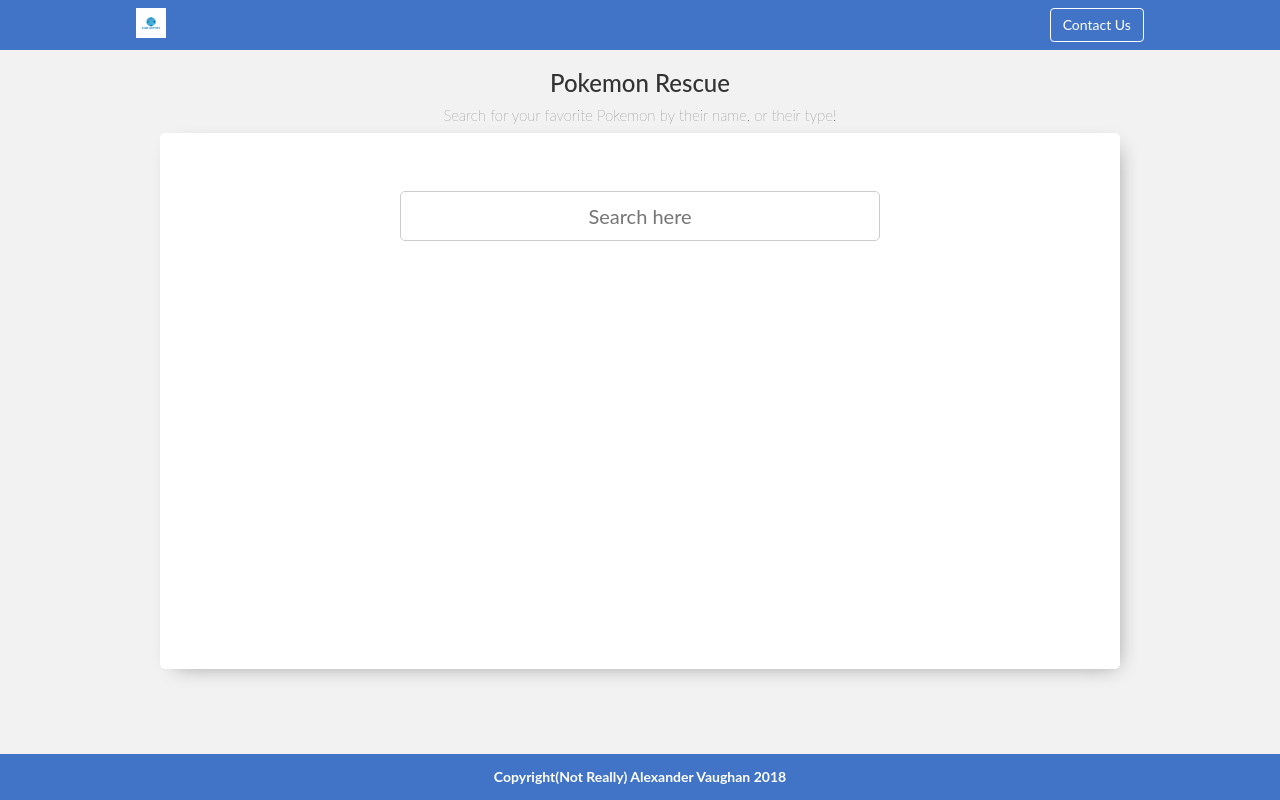
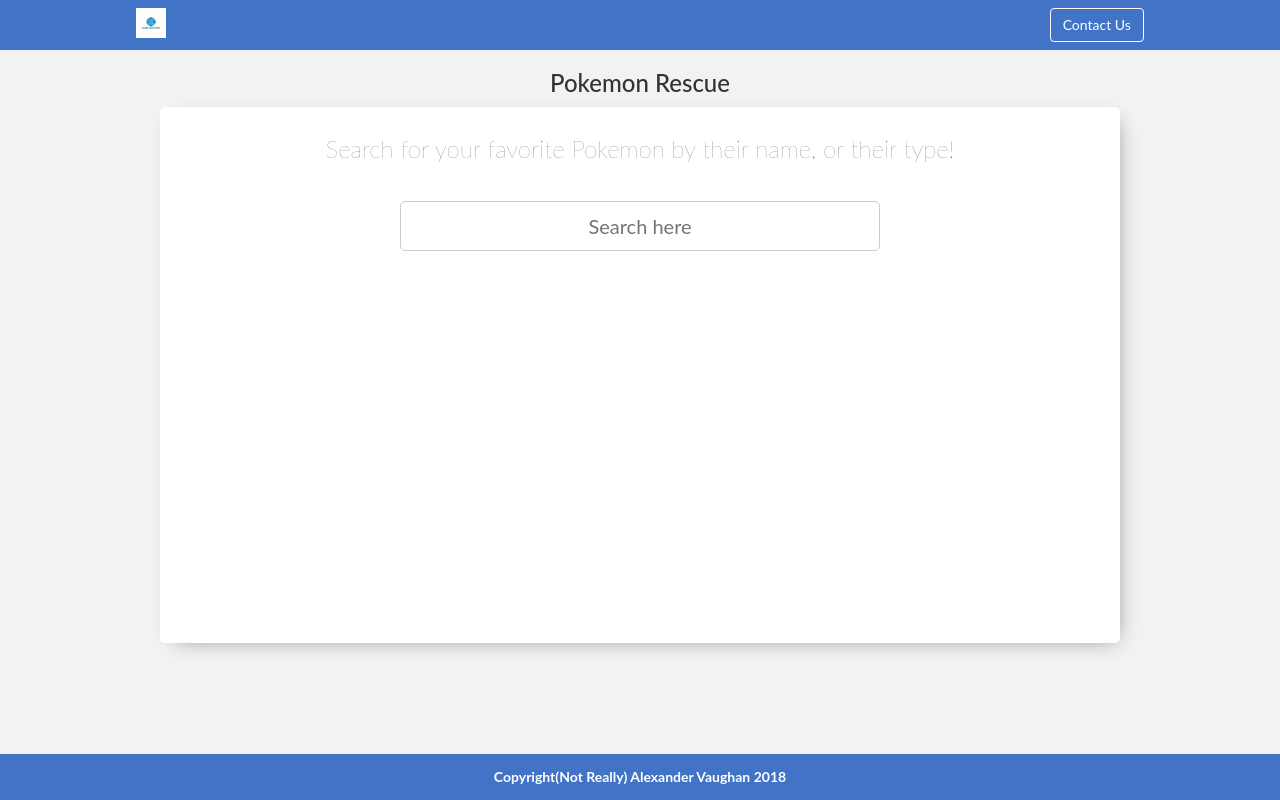
Before and after one commit to Alkarin/rescue-angular, an Angular app: page / in a window 1280 px wide. Built offline with nearby package versions, Linux system fonts and the light colour scheme.

Commit message:
Move subtitle to container

```diff
--- a/src/app/app.component.html
+++ b/src/app/app.component.html
@@ -1,9 +1,9 @@
 <div id="app-title">
   <h1>Pokemon Rescue</h1>
-  <h2>Search for your favorite Pokemon by their name, or their type!</h2>
 </div>
 
 <div class="container">
+  <h2 id="container-title">Search for your favorite Pokemon by their name, or their type!</h2>
     <input id="search-bar" placeholder="Search here" (keyup)="searchTerm$.next($event.target.value)">
 
   <div id="search-results">
--- a/src/styles.css
+++ b/src/styles.css
@@ -119,8 +119,16 @@
   text-align: center;
 }
 
+#container-title {
+  text-align: center;
+  margin-top: 3%;
+  font-size: 24px;
+  font-weight: 200;
+  color: #616161;
+}
+
 #search-bar {
-  margin: 6% 25% 0% 25%;
+  margin: 3% 25% 0% 25%;
   text-align: center;
   font-size: 20px;
   width: 50%;
@@ -149,7 +157,6 @@
   border-radius: 0px;
 }
 
-
 .search-result:hover {
   background-image: radial-gradient(circle, rgba(65, 116, 199, 0.12) 5%, #FFFFFF 60%);
   cursor: pointer;
```
